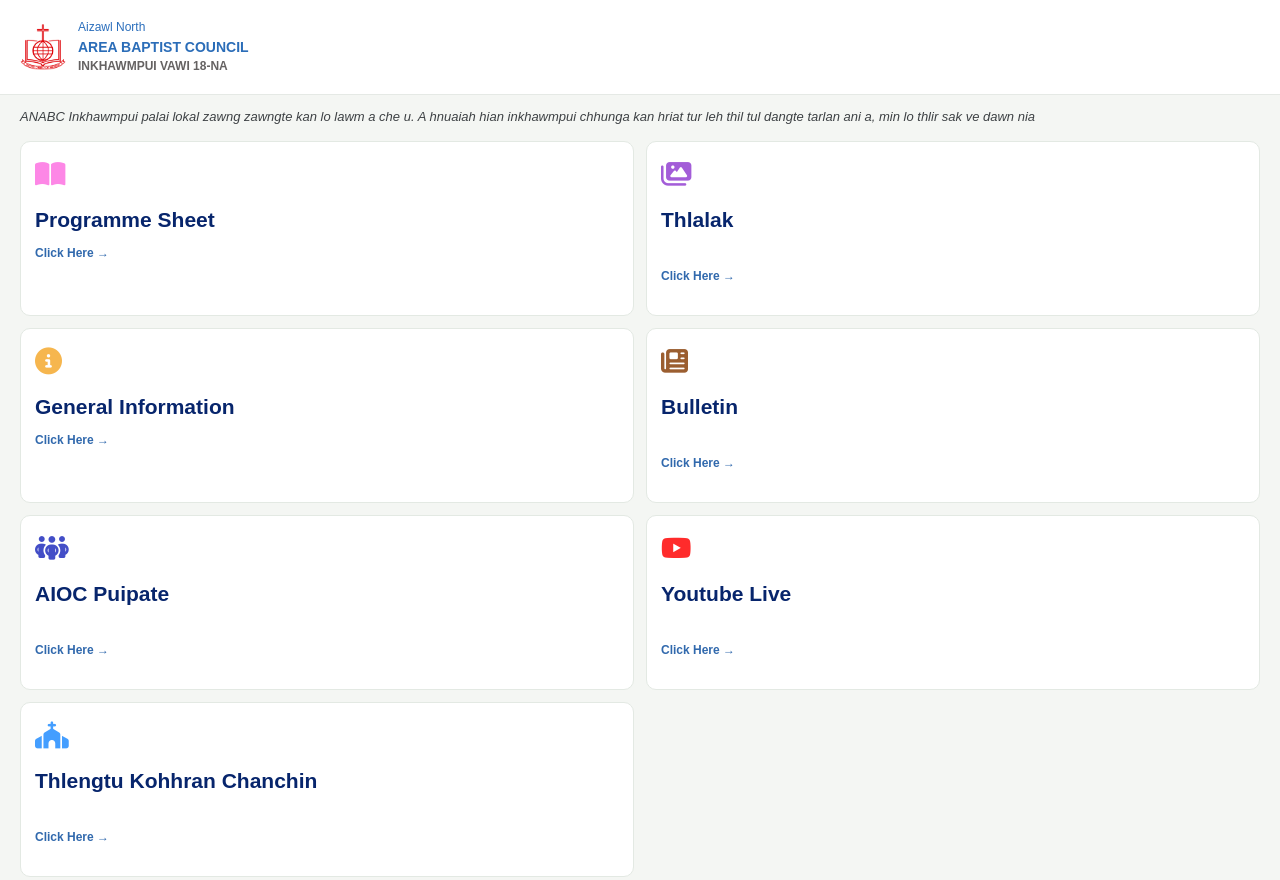
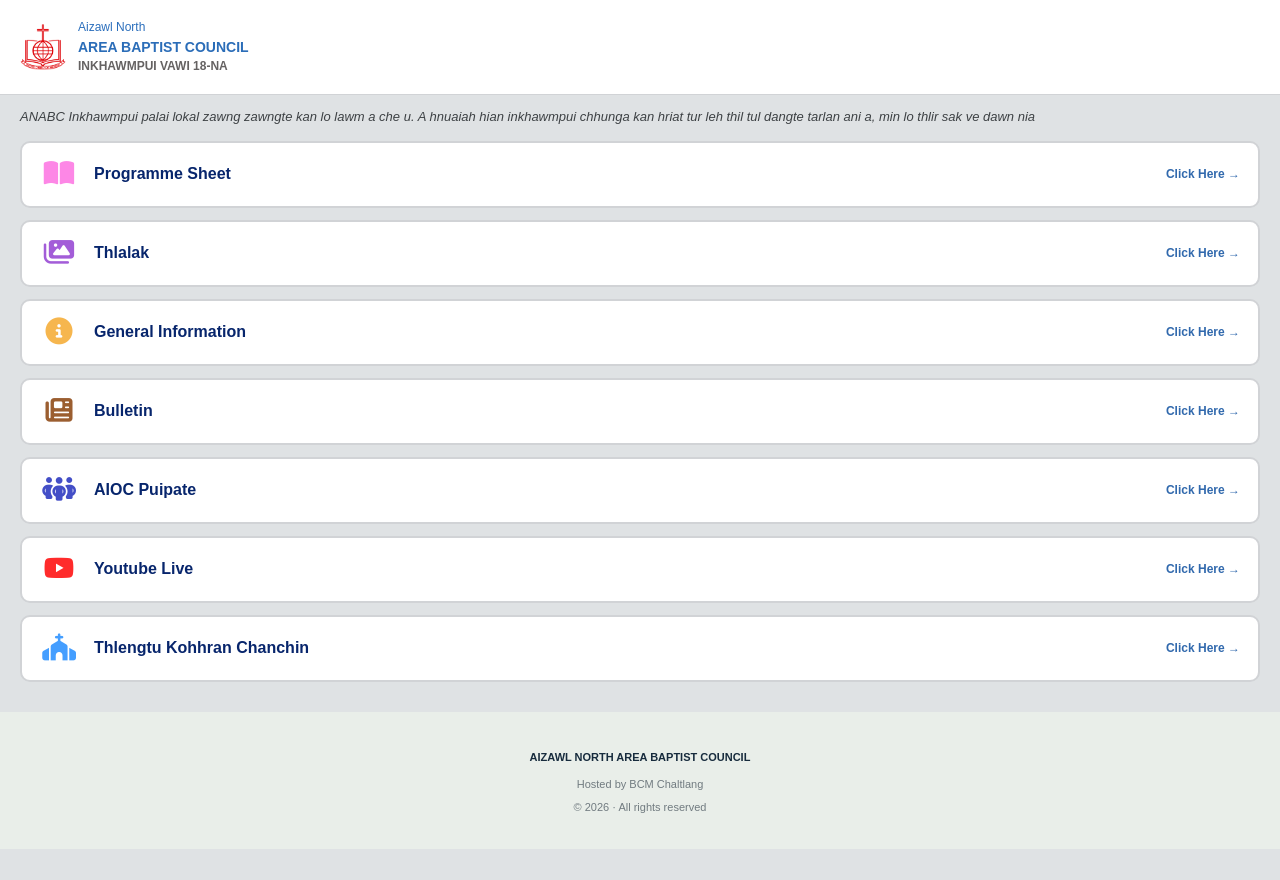
Before and after one commit to anabc-inkhawmpui-2026/BCM, a plain HTML site: page index.html in a window 1280 px wide. Shown: the top 880 px of the page. After the commit the page ends 849 px from the top, so only its background shows below. Drawn offline with Linux system fonts and the light colour scheme.

Commit message:
Add files via upload

```diff
--- a/index.html
+++ b/index.html
@@ -49,7 +49,7 @@
                 <a href="prog_sheet1.html" class="resource-card">
                     <span class="card-number"></span>
                     <div class="card-icon"> <i class="fa fa-book-open" style="color:rgb(253, 135, 230);"></i></div>
-                    <h2>Programme Sheet</h2>
+                    <h4>Programme Sheet</h4>
 
                     <span class="card-link">Click Here →</span>
                 </a>
@@ -57,7 +57,7 @@
                 <a href="photos.html" class="resource-card">
                     <span class="card-number"></span>
                     <div class="card-icon"><i class="fa fa-images" style="color:rgb(163, 93, 216);"></i></div>
-                    <h2>Thlalak</h2> <br>
+                    <h4>Thlalak</h4> <br>
 
                     <span class="card-link">Click Here →</span>
                 </a>
@@ -65,7 +65,7 @@
                 <a href="general_info.html" class="resource-card">
                     <span class="card-number"></span>
                     <div class="card-icon"> <i class="fa-solid fa-circle-info" style="color:rgb(246, 182, 78);"></i></div>
-                    <h2>General Information</h2>
+                    <h4>General Information</h4>
 
                     <span class="card-link">Click Here →</span>
                 </a>
@@ -75,7 +75,7 @@
                 <a href="bulletin.html" class="resource-card">
                     <span class="card-number"></span>
                     <div class="card-icon"> <i class="fa-solid fa-newspaper" style="color:rgb(155, 94, 48);"></i></div>
-                    <h2>Bulletin</h2> <br>
+                    <h4>Bulletin</h4> <br>
 
                     <span class="card-link">Click Here →</span>
                 </a>
@@ -83,7 +83,7 @@
                  <a href="AIOC.html" class="resource-card">
                     <span class="card-number"></span>
                     <div class="card-icon"><i class="fa-solid fa-people-group" style="color:rgb(67, 78, 199);"></i></div>
-                    <h2>AIOC Puipate</h2> <br>
+                    <h4>AIOC Puipate</h4> <br>
 
                     <span class="card-link">Click Here →</span>
                 </a>
@@ -91,7 +91,7 @@
                 <a href="youtube.html" class="resource-card">
                     <span class="card-number"></span>
                     <div class="card-icon"> <i class="fa-brands fa-youtube" style="color:rgb(255, 43, 43);"></i></div>
-                    <h2>Youtube Live</h2> <br>
+                    <h4>Youtube Live</h4> <br>
 
                     <span class="card-link">Click Here →</span>
                 </a>
@@ -99,7 +99,7 @@
                  <a href="thlengtu.html" class="resource-card">
                     <span class="card-number"></span>
                     <div class="card-icon"> <i class="fa-solid fa-church" style="color:rgb(68, 158, 255);"></i></div>
-                    <h2>Thlengtu Kohhran Chanchin</h2> <br>
+                    <h4>Thlengtu Kohhran Chanchin</h4> <br>
 
                     <span class="card-link">Click Here →</span>
                 </a>
--- a/style.css
+++ b/style.css
@@ -8,7 +8,7 @@
 body {
     margin: 0;
     font-family: Arial, sans-serif;
-    background: #F4F6F3;
+    background: #dfe2e4;
 }
 
 /* HEADER */
@@ -33,7 +33,7 @@ body {
     padding: 16px 20px;
 
     background: white;
-    border-bottom: 1px solid #E5E9E5;
+    border-bottom: 1px solid #d1d3d6;
 }
 
 .header img {
@@ -101,8 +101,8 @@ main {
     padding: 10px 20px 30px;
 }
 
-.resources h2 {
-    font-size: 21px;
+.resources h4 {
+
     color:#07256c;
     margin-bottom: 5px;
 }
@@ -113,24 +113,39 @@ main {
     margin-bottom: 20px;
 }
 
+/* CHANGED: one column instead of 2 */
 .resource-grid {
-    display: grid;
-    grid-template-columns: repeat(2, 1fr);
+    display: flex;
+    flex-direction: column;
     gap: 12px;
 }
 
+/* CHANGED: full-width horizontal bar */
 .resource-card {
     position: relative;
-    display: block;
+    display: flex;
+    align-items: center;
+    gap: 16px;
     text-decoration: none;
     color: inherit;
 
     background: white;
-    border: 1px solid #E3E9E3;
+    border: 2px solid #d1d3d6;
     border-radius: 10px;
 
-    padding: 18px 14px;
-    min-height: 175px;
+    padding: 16px 18px;
+    min-height: 0;
+}
+
+/* NEW: hover feedback */
+.resource-card:hover {
+    border-color: #2b6db8;
+}
+
+/* NEW: hide extra <br> and empty number span used by the old layout */
+.resource-card br,
+.card-number {
+    display: none;
 }
 
 .card-number {
@@ -141,10 +156,20 @@ main {
     color: #9BA99D;
 }
 
+/* CHANGED: fixed-width icon on the left, no bottom margin */
 .card-icon {
+    flex: 0 0 38px;
+    width: 38px;
+    text-align: center;
     font-size: 27px;
     color: #62b2f3;
-    margin-bottom: 15px;
+    margin-bottom: 0;
+}
+
+/* NEW: title fills the middle of the bar */
+.resource-card h4 {
+    flex: 1;
+    margin: 0;
 }
 
 .resource-card h3 {
@@ -160,12 +185,21 @@ main {
     margin: 0;
 }
 
+/* CHANGED: sits on the right side of the bar */
 .card-link {
     display: block;
-    margin-top: 14px;
+    margin: 0 0 0 auto;
+    white-space: nowrap;
     font-size: 12px;
     font-weight: bold;
     color: #3169ad;
+}
+
+/* NEW: on very small phones, hide the link text so titles have room */
+@media (max-width: 380px) {
+    .card-link {
+        display: none;
+    }
 }
 
 /* FOOTER */
```
